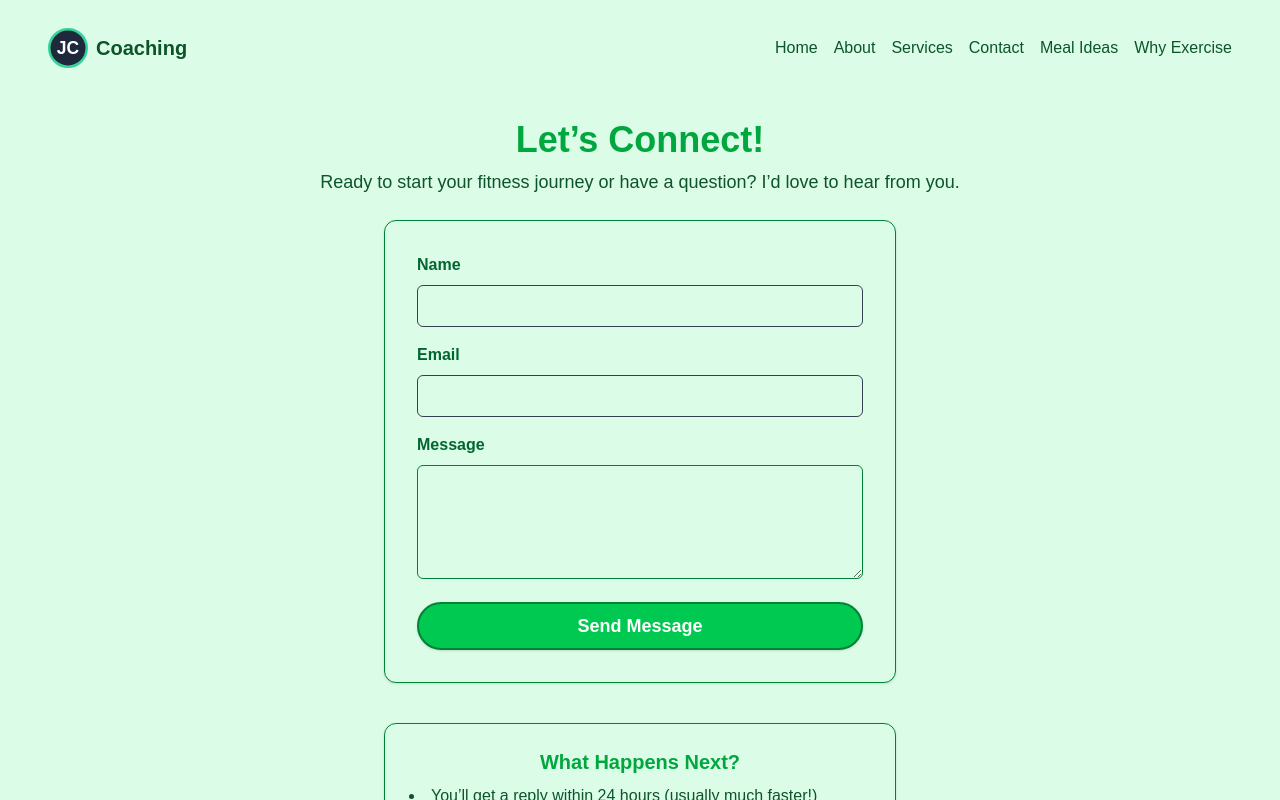
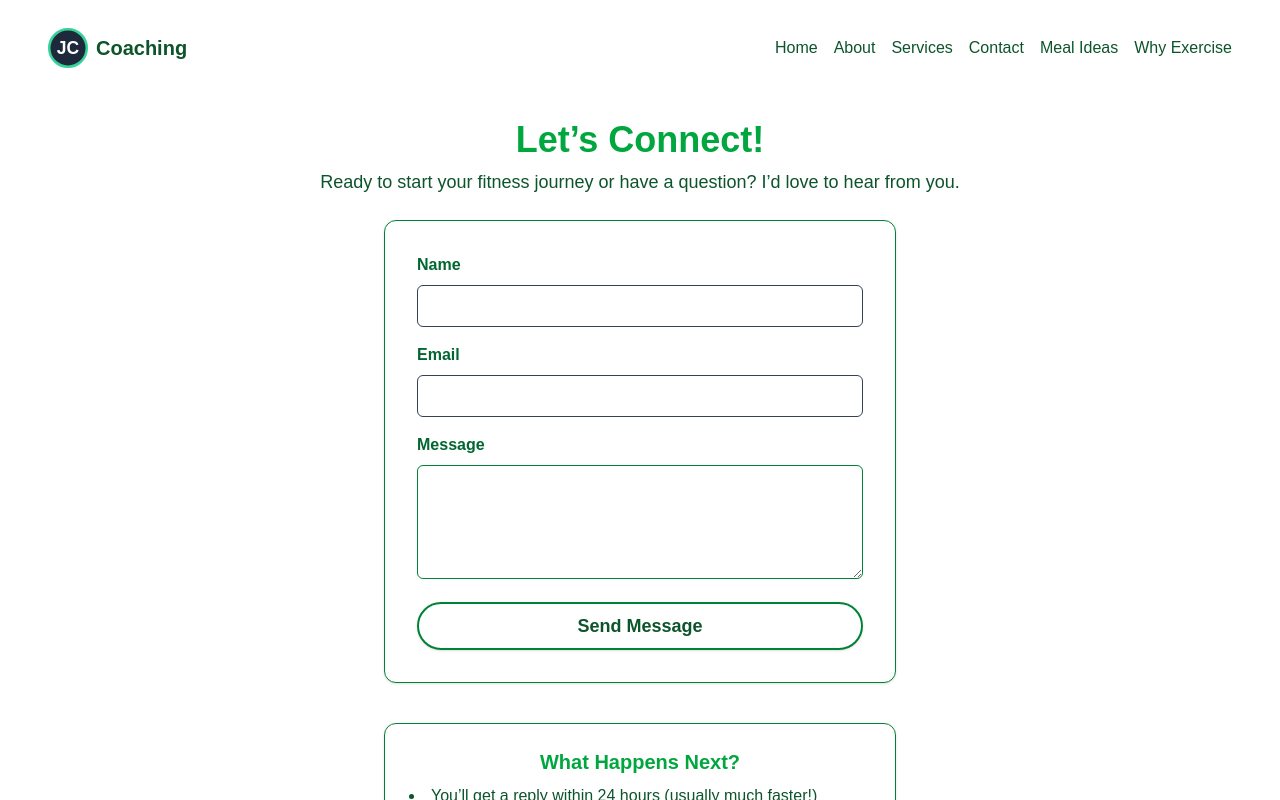
Before and after one commit to jacam666/coaching-website, a Next.js app: page /contact in a window 1280 px wide. Shown: the top 800 px of the page. Built offline with nearby package versions, Linux system fonts and the light colour scheme.

Commit message:
changed contact theme

```diff
--- a/src/app/contact/page.tsx
+++ b/src/app/contact/page.tsx
@@ -6,7 +6,7 @@ import Footer from '../components/Footer';
 
 export default function ContactPage() {
     return (
-        <main className="flex flex-col min-h-screen bg-green-100 text-white">
+        <main className="flex flex-col min-h-screen bg-white text-green-900">
             <div className="px-4">
                 <Navbar />
             </div>
@@ -15,24 +15,24 @@ export default function ContactPage() {
                     <h2 className="text-4xl font-extrabold text-center mb-2 text-green-600">Let’s Connect!</h2>
                     <p className="text-lg text-center text-green-900 mb-6">Ready to start your fitness journey or have a question? I’d love to hear from you.</p>
 
-                    <form className="bg-green-100 rounded-xl border border-green-700 p-8 shadow max-w-lg mx-auto" onSubmit={(e) => { e.preventDefault(); alert('Form submitted!'); e.currentTarget.reset(); }}>
+                    <form className="bg-white rounded-xl border border-green-700 p-8 shadow max-w-lg mx-auto" onSubmit={(e) => { e.preventDefault(); alert('Form submitted!'); e.currentTarget.reset(); }}>
                         <div className="mb-4">
                             <label htmlFor="name" className="block text-green-800 font-semibold mb-2">Name</label>
-                            <input type="text" id="name" name="name" required className="w-full p-2 border border-gray-700 rounded-md bg-green-100 text-green-900 focus:outline-none focus:ring-2 focus:ring-green-700" />
+                            <input type="text" id="name" name="name" required className="w-full p-2 border border-gray-700 rounded-md bg-white text-green-900 focus:outline-none focus:ring-2 focus:ring-green-700" />
                         </div>
                         <div className="mb-4">
                             <label htmlFor="email" className="block text-green-800 font-semibold mb-2">Email</label>
-                            <input type="email" id="email" name="email" required className="w-full p-2 border border-gray-700 rounded-md bg-green-100 text-green-900 focus:outline-none focus:ring-2 focus:ring-green-700" />
+                            <input type="email" id="email" name="email" required className="w-full p-2 border border-gray-700 rounded-md bg-white text-green-900 focus:outline-none focus:ring-2 focus:ring-green-700" />
                         </div>
                         <div className="mb-4">
                             <label htmlFor="message" className="block text-green-800 font-semibold mb-2">Message</label>
-                            <textarea id="message" name="message" rows={4} required className="w-full p-2 border border-green-700 rounded-md bg-green-100 text-green-900 focus:outline-none focus:ring-2 focus:ring-green-700"></textarea>
+                            <textarea id="message" name="message" rows={4} required className="w-full p-2 border border-green-700 rounded-md bg-white text-green-900 focus:outline-none focus:ring-2 focus:ring-green-700"></textarea>
                         </div>
-                        <button type="submit" className="w-full bg-green-500 text-white px-4 py-2 rounded-full text-lg font-semibold shadow hover:bg-green-700 transition border-2 border-green-700 hover:border-green-400">
+                        <button type="submit" className="w-full bg-white text-green-900 px-4 py-2 rounded-full text-lg font-semibold shadow hover:bg-green-700 transition border-2 border-green-700 hover:border-green-400">
                             Send Message
                         </button>
                     </form>
-                    <div className="mt-10 max-w-lg mx-auto bg-green-100 rounded-xl border border-green-700 p-6 shadow">
+                    <div className="mt-10 max-w-lg mx-auto bg-white rounded-xl border border-green-700 p-6 shadow">
                         <h3 className="text-xl font-bold text-green-600 mb-2 text-center">What Happens Next?</h3>
                         <ul className="text-green-900 text-left list-disc list-inside space-y-2">
                             <li>You’ll get a reply within 24 hours (usually much faster!)</li>
```
